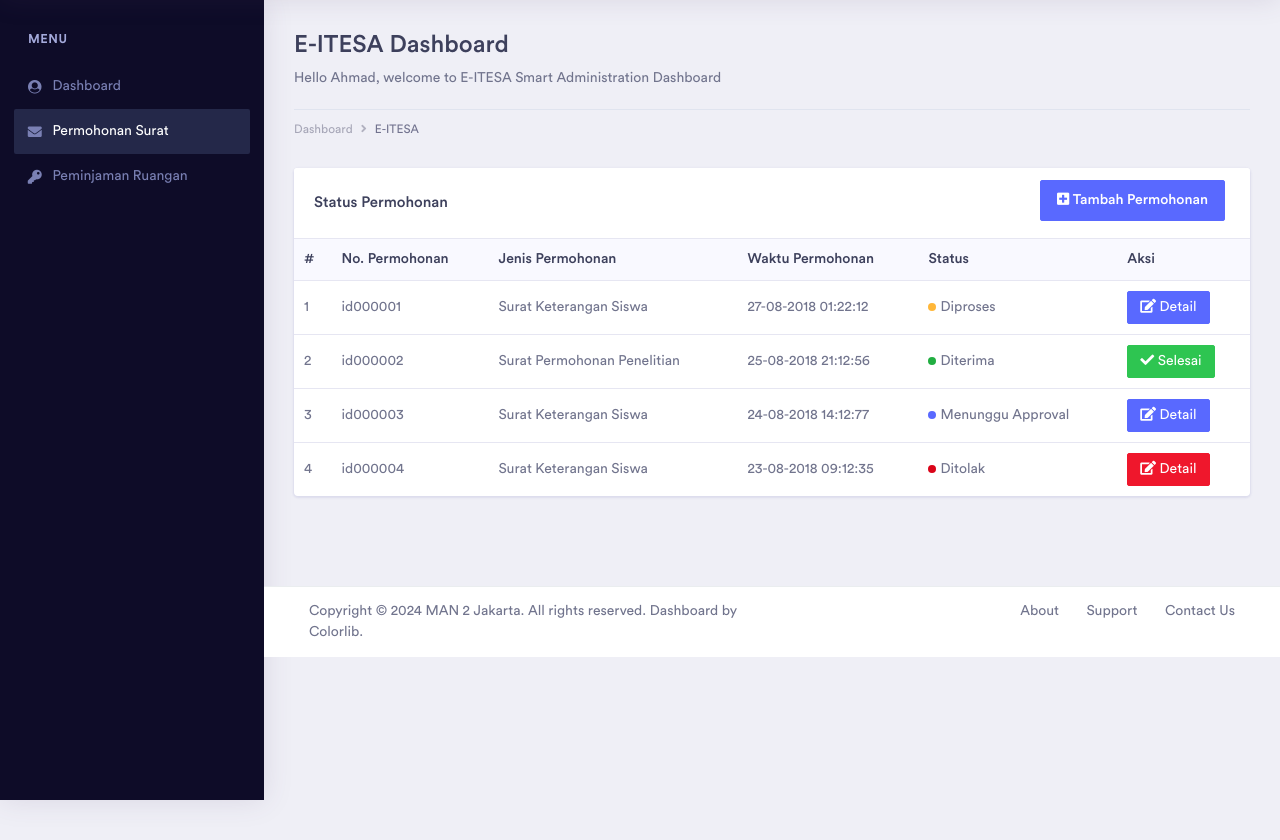
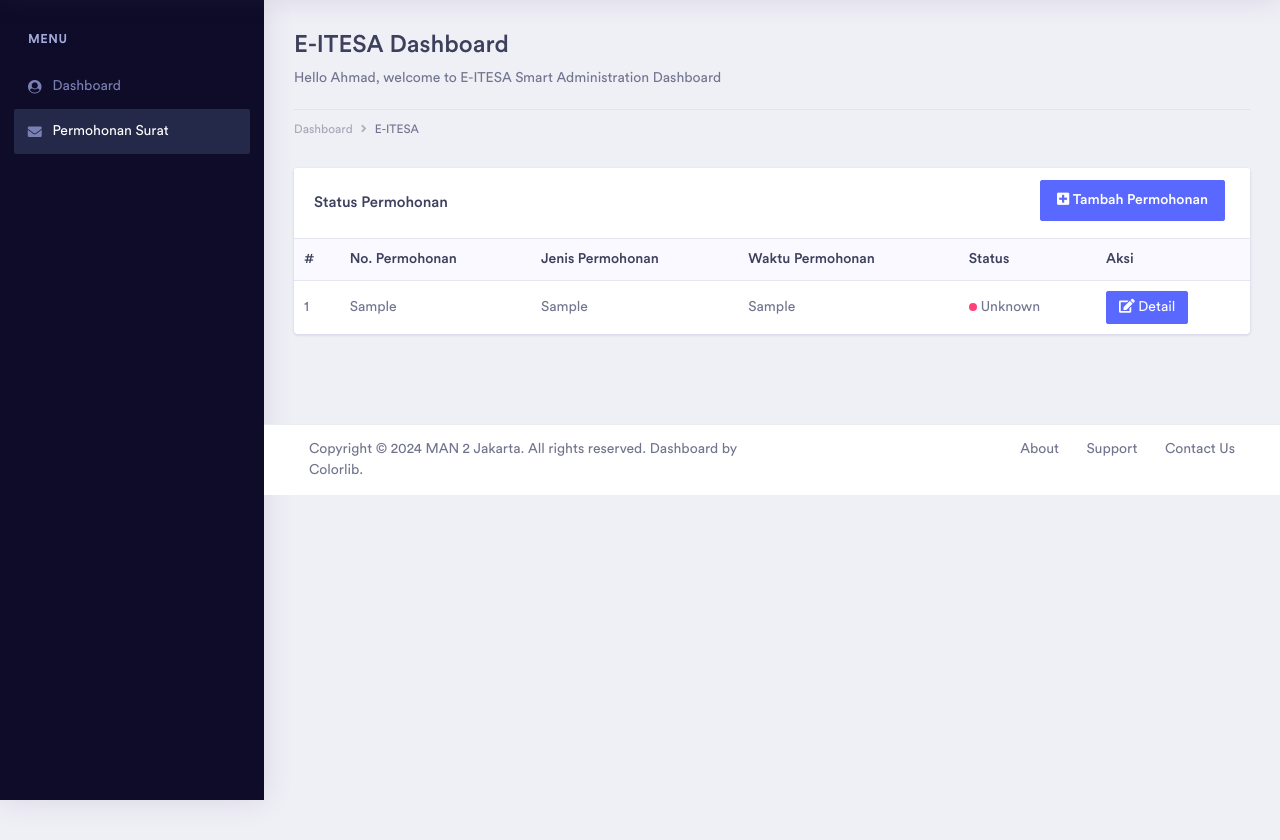
Before and after one commit to Ahamra1120/E-ITESA, a PHP site: page /user/surat.php in a window 1280 px wide. Shown: the part 60-900 px from the top of the page. Run offline with PHP 8.4, Linux system fonts and the light colour scheme; tables that the repository leaves empty or names only in its code hold one stand-in row (values such as "Sample post"); some web fonts are replaced.

Commit message:
update user/surat.php

```diff
--- a/user/surat.php
+++ b/user/surat.php
@@ -1,3 +1,23 @@
+<?php
+// Database connection
+$dsn = 'mysql:host=localhost;dbname=e-office';
+$username = 'root';
+$password = '';
+
+try {
+    $pdo = new PDO($dsn, $username, $password);
+    $pdo->setAttribute(PDO::ATTR_ERRMODE, PDO::ERRMODE_EXCEPTION);
+} catch (PDOException $e) {
+    echo 'Connection failed: ' . $e->getMessage();
+}
+
+// Fetch data from the surat table
+$sql = 'SELECT no_permohonan, jenis_permohonan, waktu_permohonan, status_permohonan FROM surat';
+$stmt = $pdo->prepare($sql);
+$stmt->execute();
+$suratData = $stmt->fetchAll(PDO::FETCH_ASSOC);
+?>
+
 <!DOCTYPE html>
 <html lang="en">
   <head>
@@ -162,9 +182,6 @@
                 <li class="nav-item">
                   <a class="nav-link active" href="surat.html"><i class="fa fa-fw fa-envelope"></i>Permohonan Surat</a>
                 </li>
-                <li class="nav-item">
-                  <a class="nav-link" href="ruangan.html"><i class="fa fa-fw fa-key"></i>Peminjaman Ruangan</a>
-                </li>
               </ul>
             </div>
           </nav>
@@ -222,46 +239,37 @@
                           </tr>
                         </thead>
                         <tbody>
-                          <tr>
-                            <td>1</td>
-                            <td>id000001</td>
-                            <td>Surat Keterangan Siswa</td>
-                            <td>27-08-2018 01:22:12</td>
-                            <td><span class="badge-dot badge-brand mr-1"></span>Diproses</td>
-                            <td>
-                              <a href="proses-surat.html" class="btn btn-primary btn-sm" role="button" aria-disabled="true"><i class="fas fa-edit"></i> Detail</a>
-                            </td>
-                          </tr>
-                          <tr>
-                            <td>2</td>
-                            <td>id000002</td>
-                            <td>Surat Permohonan Penelitian</td>
-                            <td>25-08-2018 21:12:56</td>
-                            <td><span class="badge-dot badge-success mr-1"></span>Diterima</td>
-                            <td>
-                              <a href="success-surat.html" class="btn btn-success btn-sm" role="button" aria-disabled="true"><i class="fas fa-check"></i> Selesai</a>
-                            </td>
-                          </tr>
-                          <tr>
-                            <td>3</td>
-                            <td>id000003</td>
-                            <td>Surat Keterangan Siswa</td>
-                            <td>24-08-2018 14:12:77</td>
-                            <td><span class="badge-dot badge-primary mr-1"></span>Menunggu Approval</td>
-                            <td>
-                              <a href="approval-surat.html" class="btn btn-primary btn-sm" role="button" aria-disabled="true"><i class="fas fa-edit"></i> Detail</a>
-                            </td>
-                          </tr>
-                          <tr>
-                            <td>4</td>
-                            <td>id000004</td>
-                            <td>Surat Keterangan Siswa</td>
-                            <td>23-08-2018 09:12:35</td>
-                            <td><span class="badge-dot badge-danger mr-1"></span>Ditolak</td>
-                            <td>
-                              <a href="#" class="btn btn-danger btn-sm" role="button" aria-disabled="true"><i class="fas fa-edit"></i> Detail</a>
-                            </td>
-                          </tr>
+                          <?php
+                          $no = 1;
+                          foreach ($suratData as $row) {
+                              echo '<tr>';
+                              echo '<td>' . $no++ . '</td>';
+                              echo '<td>' . htmlspecialchars($row['no_permohonan']) . '</td>';
+                              echo '<td>' . htmlspecialchars($row['jenis_permohonan']) . '</td>';
+                              echo '<td>' . htmlspecialchars($row['waktu_permohonan']) . '</td>';
+                              echo '<td>';
+                              switch ($row['status_permohonan']) {
+                                  case 'Ditolak':
+                                      echo '<span class="badge-dot badge-danger mr-1"></span>Ditolak';
+                                      break;
+                                  case 'Menunggu Approval':
+                                      echo '<span class="badge-dot badge-primary mr-1"></span>Menunggu Approval';
+                                      break;
+                                  case 'Diterima':
+                                      echo '<span class="badge-dot badge-success mr-1"></span>Diterima';
+                                      break;
+                                  case 'Diproses':
+                                      echo '<span class="badge-dot badge-brand mr-1"></span>Diproses';
+                                      break;
+                                  default:
+                                      echo '<span class="badge-dot badge-secondary mr-1"></span>Unknown';
+                                      break;
+                              }
+                              echo '</td>';
+                              echo '<td><a href="proses-surat.html" class="btn btn-primary btn-sm" role="button" aria-disabled="true"><i class="fas fa-edit"></i> Detail</a></td>';
+                              echo '</tr>';
+                          }
+                          ?>
                         </tbody>
                       </table>
                     </div>
```
